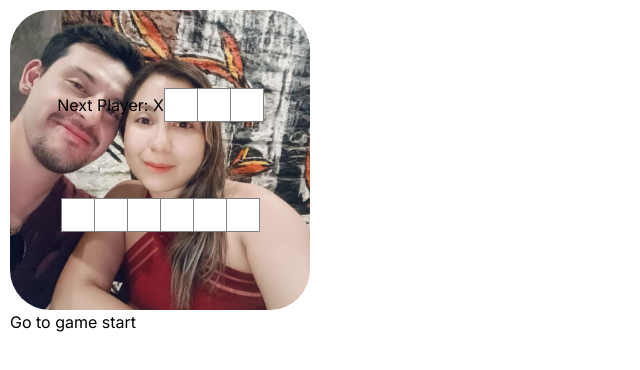
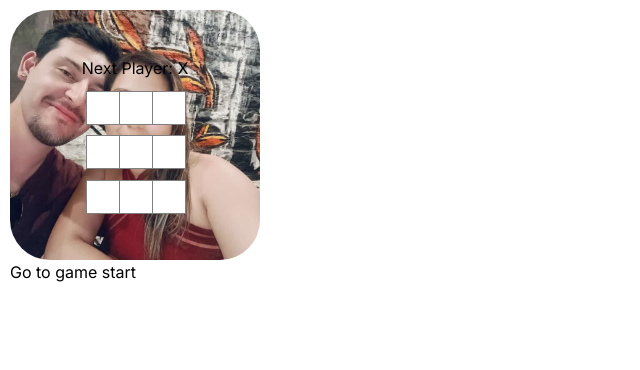
Before and after one commit to danielpinto-developer/React-Tic-Tac-Toe, a Next.js app: page / in a window 1280 px wide. Shown: the top 370 px of the page, without its empty margins (0-640 px from the left). Built offline with nearby package versions, Linux system fonts and the light colour scheme.

Commit message:
decrease size again

```diff
--- a/src/app/globals.css
+++ b/src/app/globals.css
@@ -34,6 +34,6 @@ body {
   flex-wrap: wrap;
   justify-content: center;
   align-items: center;
-  width: 300px; /* Adjust width to fit your board */
-  height: 300px; /* Adjust height to fit your board */
+  width: 250px; /* Adjust width to fit your board */
+  height: 250px; /* Adjust height to fit your board */
 }
```
